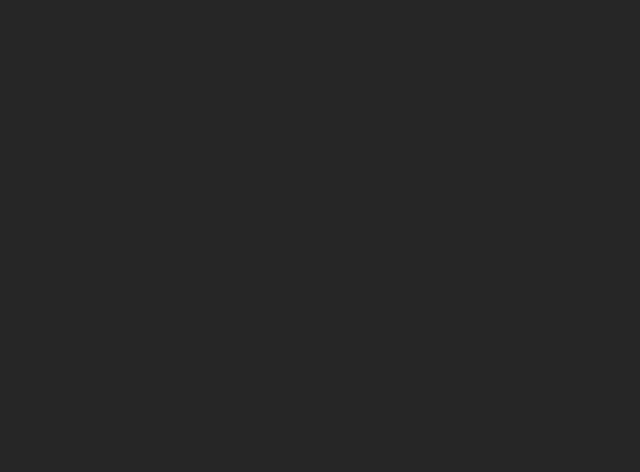
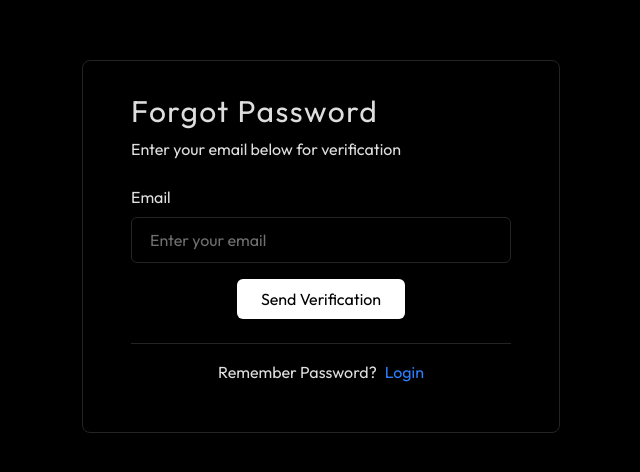
Before and after one commit to devdixit-dev/TaskPilot, a React (Vite) app in the folder frontend/: page /forgot-password in a window 1280 px wide. Before the commit this address had no page. Shown: the part 154-626 px from the top of the page, without its empty margins (319-959 px from the left). Built offline with nearby package versions, Linux system fonts and the light colour scheme.

Commit message:
add forgot-password functionality & update progress.txt

```diff
--- a/frontend/src/App.jsx
+++ b/frontend/src/App.jsx
@@ -1,11 +1,13 @@
 import { Routes, Route } from 'react-router-dom'
-import AdminAuth from './pages/AdminAuth'
+import AdminAuth from './pages/Admin/AdminAuth'
+import ForgotPassword from './pages/Admin/ForgotPassword'
 
 const App = () => {
 
   return (
     <Routes>
-      <Route path='/admin' element={<AdminAuth />} />
+      <Route path='/' element={<AdminAuth />} />
+      <Route path='/forgot-password' element={<ForgotPassword />} />
     </Routes>
   )
 }
--- a/frontend/src/index.css
+++ b/frontend/src/index.css
@@ -5,5 +5,5 @@
 :root {
   font-family: 'Outfit', sans-serif, 'Segoe UI', Tahoma, Geneva, Verdana;
   color: rgba(255, 255, 255, 0.87);
-  background-color: #242424;
+  background-color: black;
 }
--- a/frontend/src/pages/AdminAuth.jsx
+++ b/frontend/src/pages/Admin/AdminAuth.jsx
@@ -12,8 +12,8 @@ const AdminAuth = () => {
 
   const handleSignUp = async (e) => {
     e.preventDefault();
-    if(active === 'signup') {
-      if(!name || !orgName || !email || !password){
+    if (active === 'signup') {
+      if (!name || !orgName || !email || !password) {
         return toast.error('all fields are required')
       }
       const newUser = {
@@ -30,8 +30,8 @@ const AdminAuth = () => {
       setEmail('')
       setPassword('')
     }
-    else{
-      if(!email || !password){
+    else {
+      if (!email || !password) {
         return toast.error('all fields are required')
       }
 
@@ -47,7 +47,7 @@ const AdminAuth = () => {
 
   return (
     <div className="w-screen h-screen flex justify-center items-center">
-      <div className="w-1/3.5 py-8 px-8 rounded-lg bg-black">
+      <div className="w-1/3.5 py-8 px-8 rounded-lg border-1 border-[#242424]">
         <div className="px-4">
           <h2 className="text-3xl tracking-wider mb-2">{active === 'signup' ? 'Sign Up' : 'Login'}</h2>
           <p className="mb-2">{active === 'signup' ? 'Enter your email below to create your account' : 'Enter your email and password for login'}</p>
@@ -93,7 +93,7 @@ const AdminAuth = () => {
                 <label htmlFor="password">Password</label>
                 <input type="password" name="password" minLength={6} placeholder="Enter your password" className="bg-black py-2.5 px-4.5 rounded-md border-1 border-[#242424] outline-0" value={password} onChange={(e) => setPassword(e.target.value)} required />
               </div>
-              <div className="w-full flex justify-center">
+              <div className="w-full flex justify-center border-b-1 border-[#242424] pb-6">
                 <button type="submit" className={`py-2 px-12 rounded-md bg-white text-black cursor-pointer transition-all duration-300 hover:outline-1 hover:opacity-70`}>{active === 'signup' ? 'Sign Up' : 'Login'}</button>
               </div>
 
@@ -107,12 +107,20 @@ const AdminAuth = () => {
                     }} className="cursor-pointer text-blue-500">Login</button>
                   </div>
                   :
+                  <div>
+                    <div>
+                      <div className="flex justify-center mt-4 gap-2 text-sm">
+                        <p>Forgot Password ?</p>
+                        <a href="/forgot-password" className="cursor-pointer text-blue-500">Change password</a>
+                      </div>
+                    </div>
                     <div className="flex justify-center mt-4 gap-2">
                       <p>Don't have an account ?</p>
                       <button onClick={(e) => {
                         e.preventDefault();
                         setActive('signup');
                       }} className="cursor-pointer text-blue-500">Sign Up</button>
+                    </div>
                   </div>
               }
               <ToastContainer theme="dark" />
--- /dev/null
+++ b/frontend/src/pages/Admin/ForgotPassword.jsx
@@ -0,0 +1,124 @@
+import { ToastContainer, toast } from 'react-toastify'
+import 'react-toastify/dist/ReactToastify.css'
+import { useState } from 'react'
+
+const ForgotPassword = () => {
+  const [email, setEmail] = useState('');
+  const [emailSent, setEmailSent] = useState(false);
+  const [otp, setOtp] = useState('');
+  const correctOTP = '123456';
+
+  const handleEmailVerification = (e) => {
+    e.preventDefault();
+
+    if (!email || email.length < 6) {
+      toast.error('Please enter a valid email');
+      return;
+    }
+
+    const toastId = toast.loading('Verifying email...');
+    setTimeout(() => {
+      toast.update(toastId, {
+        render: 'Verification code sent to your email!',
+        type: 'success',
+        isLoading: false,
+        autoClose: 3000,
+        closeButton: true,
+      });
+      setEmailSent(true);
+    }, 2000);
+  };
+
+  const handleOtpVerification = (e) => {
+    e.preventDefault();
+
+    if (!otp || otp.length !== 6) {
+      toast.error('Please enter a 6-digit OTP');
+      return;
+    }
+
+    const toastId = toast.loading('Verifying OTP...');
+    setTimeout(() => {
+      if (otp === correctOTP) {
+        toast.update(toastId, {
+          render: 'OTP verified successfully!',
+          type: 'success',
+          isLoading: false,
+          autoClose: 3000,
+          closeButton: true,
+        });
+      } else {
+        toast.update(toastId, {
+          render: 'Invalid OTP!',
+          type: 'error',
+          isLoading: false,
+          autoClose: 3000,
+          closeButton: true,
+        });
+      }
+    }, 2000);
+  };
+
+  return (
+    <div className="w-screen h-screen flex justify-center items-center">
+      <div className="w-1/3.5 py-8 px-8 rounded-lg border border-[#242424]">
+        <div className="px-4">
+          <h2 className="text-3xl tracking-wider mb-2">Forgot Password</h2>
+          <p className="mb-2">Enter your email below for verification</p>
+        </div>
+        <div className="rounded-md p-4">
+          <form onSubmit={emailSent ? handleOtpVerification : handleEmailVerification}>
+            <div className="flex flex-col gap-2 mb-4">
+              <label htmlFor="email">Email</label>
+              <input
+                type="email"
+                name="email"
+                minLength={6}
+                placeholder="Enter your email"
+                className="min-w-[380px] bg-black py-2.5 px-4.5 rounded-md border border-[#242424] outline-0"
+                required
+                value={email}
+                onChange={(e) => setEmail(e.target.value)}
+                disabled={emailSent}
+              />
+            </div>
+
+            {emailSent && (
+              <div className="flex flex-col gap-2 mb-4">
+                <label htmlFor="otp">Verification OTP</label>
+                <input
+                  type="text"
+                  name="otp"
+                  maxLength={6}
+                  placeholder="Enter your OTP"
+                  className="min-w-[380px] bg-black py-2.5 px-4.5 rounded-md border border-[#242424] outline-0"
+                  required
+                  value={otp}
+                  onChange={(e) => setOtp(e.target.value)}
+                />
+              </div>
+            )}
+
+            <div className="w-full flex justify-center border-b border-[#242424] pb-6">
+              <button
+                type="submit"
+                className="py-2 px-6 rounded-md bg-white text-black cursor-pointer transition-all duration-300 hover:outline hover:opacity-70"
+              >
+                {emailSent ? 'Submit OTP' : 'Send Verification'}
+              </button>
+            </div>
+
+            <div className="flex justify-center mt-4 gap-2">
+              <p>Remember Password?</p>
+              <a href="/" className="cursor-pointer text-blue-500">Login</a>
+            </div>
+
+            <ToastContainer theme="dark" />
+          </form>
+        </div>
+      </div>
+    </div>
+  );
+};
+
+export default ForgotPassword;
```
Also changed, not shown: 1 other file (tests, documents, lock files or other folders). Lines whose indentation alone changed are shown as unchanged.
